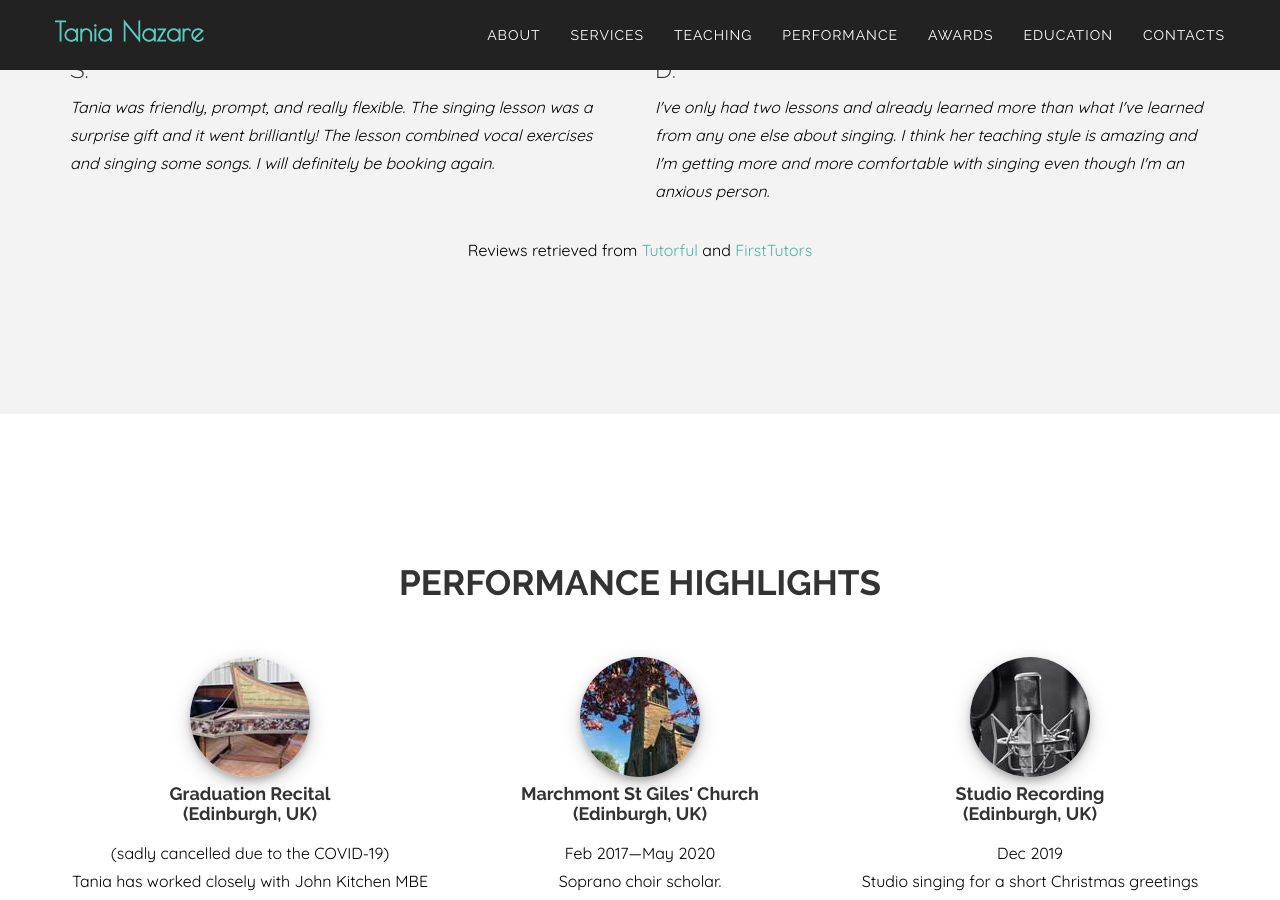
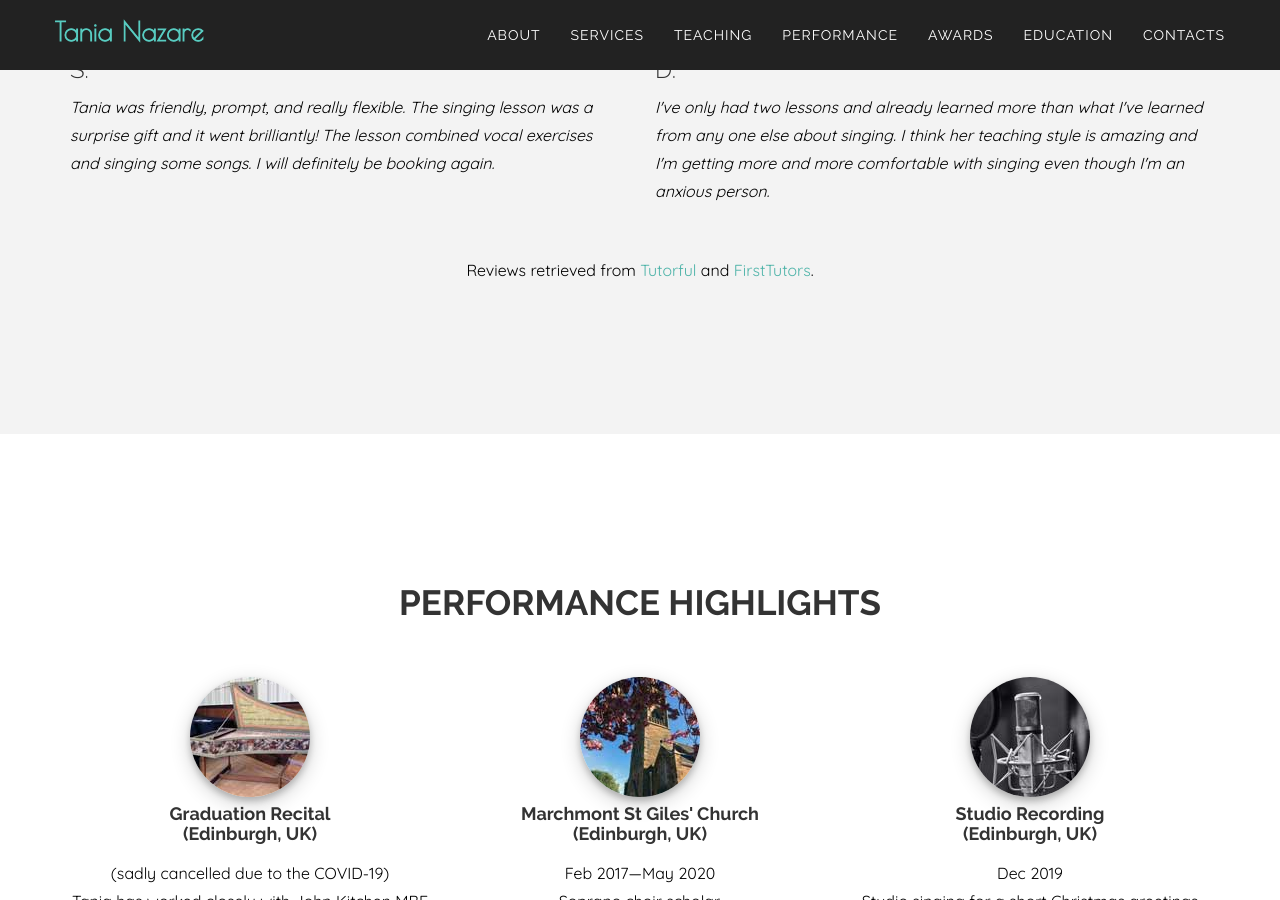
Before and after one commit to shopsoi/shopsoi.github.io, a Jekyll site: the page built from index.html, in a window 1280 px wide and 900 px high, scrolled down 3364 px. Built offline with Jekyll 4.4.1, drawn with Linux system fonts in a browser that asks for light colours.

Commit message:
Final adjustment to text in teaching

```diff
--- a/_includes/teaching.html
+++ b/_includes/teaching.html
@@ -57,7 +57,8 @@
             </div>
         <div class="row">
                 <div class="col-lg-12 text-center">
-                    <p class="text-muted" style="margin-bottom: 0px">Reviews retrieved from <a href="https://tutorful.co.uk/tutors/56wl8qkn">Tutorful</a> and <a href="https://www.firsttutors.com/uk/music/teacher/tania.singing.music-theory.composition/">FirstTutors</a></h3>
+                    <br>
+                    <p class="text-muted" style="margin-bottom: 0px">Reviews retrieved from <a href="https://tutorful.co.uk/tutors/56wl8qkn">Tutorful</a> and <a href="https://www.firsttutors.com/uk/music/teacher/tania.singing.music-theory.composition/">FirstTutors</a>.</h3>
                 </div>
             </div>
         </div>
```
